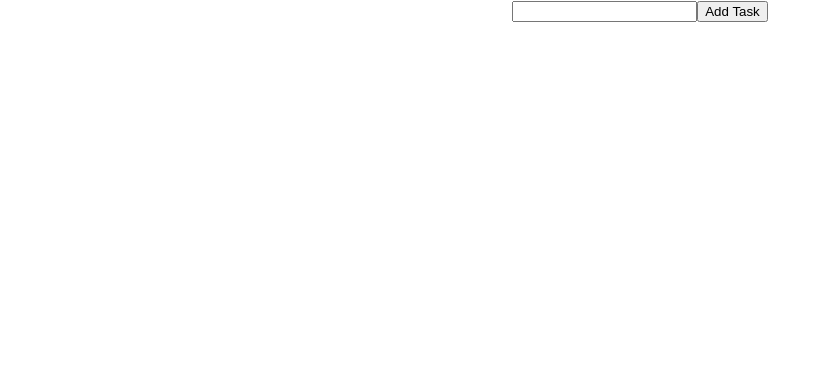
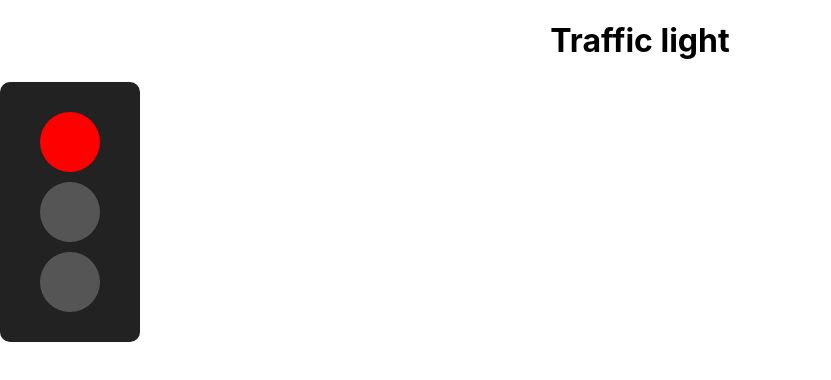
Before and after one commit to Ssharma0355/react-machine-coding, a React (Create React App) app: page / in a window 1280 px wide. Shown: the top 380 px of the page, without its empty margins (0-831 px from the left). Built offline with nearby package versions, Linux system fonts and the light colour scheme.

Commit message:
traffic light interview

```diff
--- a/src/App.js
+++ b/src/App.js
@@ -5,16 +5,17 @@ import StopWatch from './stop-watch/StopWatch';
 import AutoSearch from './auto-search/AutoSearch';
 import ParentFetch from './reusable-table/ParentFetch';
 import TodoList from './todo-list/TodoList';
+import ParentConfig from './traffic-light-nobroker/ParentConfig';
 
 function App() {
   return (
     <div className="App">
-      {/* <TrfficLight />
-      <StopWatch /> */}
       {/* <AutoSearch /> */}
       {/* <ParentFetch /> */}
-      <TodoList />
+      {/* <TodoList /> */}
 
+       {/* Traffic Light  */}
+       <ParentConfig />
     </div>
   );
 }
--- a/src/stop-watch/StopWatch.js
+++ b/src/stop-watch/StopWatch.js
@@ -16,7 +16,6 @@ const StopWatch = () => {
             </button>
             <button>
                 Reset
-                resrt
             </button>
         </div>
     </div>
--- /dev/null
+++ b/src/traffic-light-nobroker/ParentConfig.js
@@ -0,0 +1,27 @@
+import React from 'react'
+import TrfficLight from './TrfficLight'
+
+const ParentConfig = () => {
+    const trafficConfig=[{
+        color:"red",
+        duration:2000,
+      },
+      {
+      color:"yellow",
+      duration:1000,
+      },
+      {
+        color:"green",
+        duration:4000
+      }
+    ]
+  return (
+    <div>
+        <h1>Traffic light</h1>
+        <TrfficLight config={trafficConfig} />
+
+    </div>
+  )
+}
+
+export default ParentConfig
--- a/src/traffic-light-nobroker/TrfficLight.js
+++ b/src/traffic-light-nobroker/TrfficLight.js
@@ -1,8 +1,40 @@
-import React from 'react'
+import React, { useEffect, useState } from 'react'
+import "./traffic.css"
 
-const TrfficLight = () => {
+const TrfficLight = ({config=[]}) => {
+  const [activeIndex, setActiveIndex] = useState(0);
+
+  useEffect(()=>{
+    if(!config.length) return
+
+    const timer = setTimeout(()=>{
+      setActiveIndex((prev)=> (prev+1) % config.length);
+    },config[activeIndex].duration)
+
+    return ()=> clearTimeout(timer)
+  },[activeIndex,config])
+
   return (
-    <div>
+    <div
+    style={{
+      width: "100px",
+      background: "#222",
+      padding: "20px",
+      borderRadius: "10px",
+    }}
+  >
+{config.map((light, index)=>(
+  <div key={index}
+  style={{
+    width: "60px",
+    height: "60px",
+    margin: "10px auto",
+    borderRadius: "50%",
+    background:
+      index === activeIndex ? light.color : "#555",
+  }}>
+  </div>
+))}
 
     </div>
   )
--- /dev/null
+++ b/src/traffic-light-nobroker/traffic.css
@@ -0,0 +1,10 @@
+.traffic-box{
+    display: flex;
+    flex-direction: column;
+    border: 1px solid black;
+    width: 200px;
+    background-color: gray;
+}
+.lights{
+    border-radius: 12px;
+}
```
